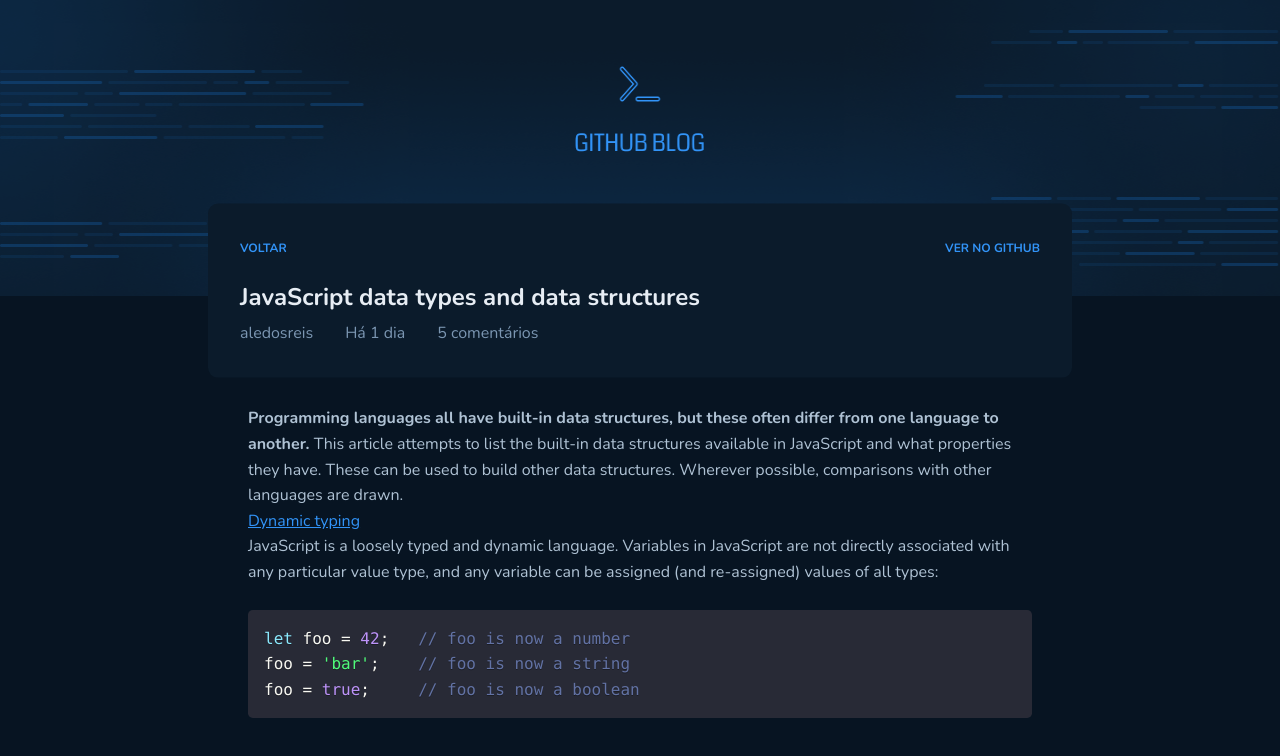
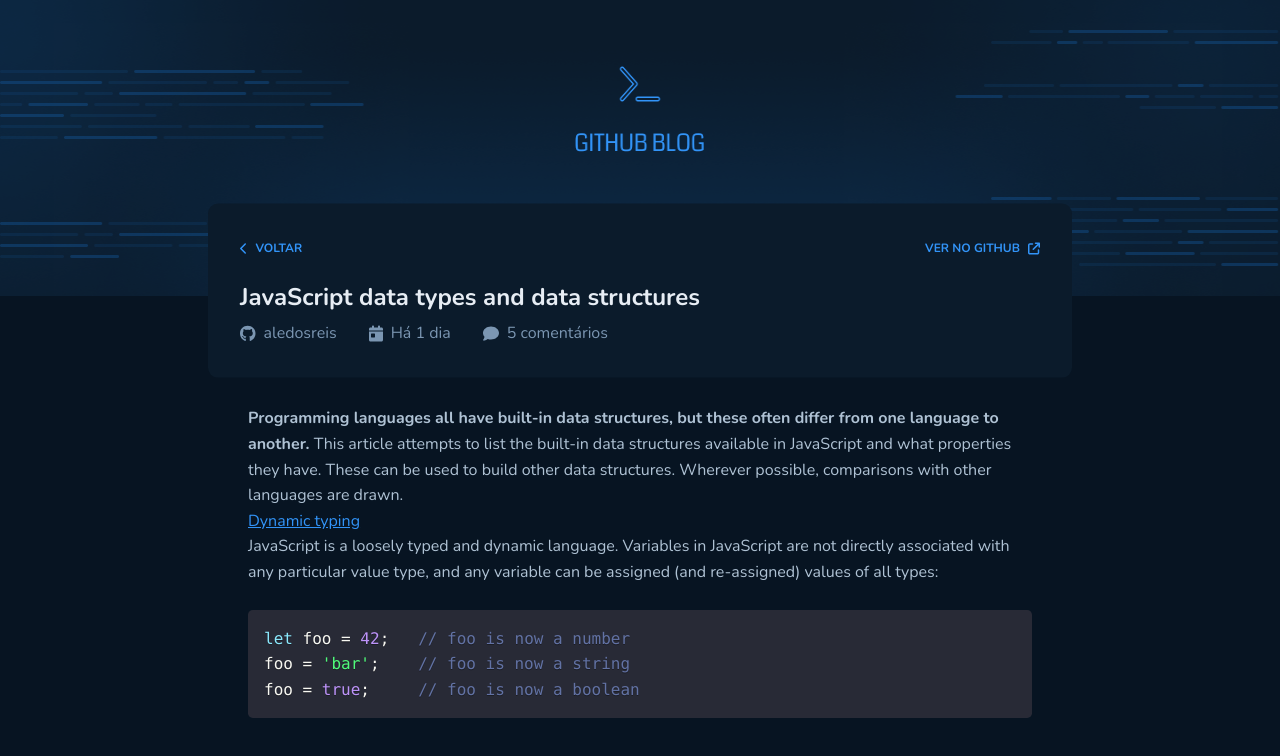
Before and after one commit to aledosreis/github-blog, a React (Vite) app: page /post/0 in a window 1280 px wide. Shown: the top 756 px of the page. Built offline with nearby package versions, Linux system fonts and the light colour scheme.

Commit message:
add font awesome icons

```diff
--- a/package.json
+++ b/package.json
@@ -10,6 +10,10 @@
     "preview": "vite preview"
   },
   "dependencies": {
+    "@fortawesome/fontawesome-svg-core": "^6.6.0",
+    "@fortawesome/free-brands-svg-icons": "^6.6.0",
+    "@fortawesome/free-solid-svg-icons": "^6.6.0",
+    "@fortawesome/react-fontawesome": "^0.2.2",
     "react": "^18.3.1",
     "react-dom": "^18.3.1",
     "react-markdown": "^9.0.1",
--- a/src/pages/Home/index.module.css
+++ b/src/pages/Home/index.module.css
@@ -36,6 +36,7 @@
   font-size: 0.75rem;
   display: flex;
   gap: 0.5rem;
+  align-items: center;
 }
 
 .profileFooter {
@@ -48,6 +49,7 @@
   display: flex;
   gap: 0.5rem;
   color: var(--base-subtitle);
+  align-items: center;
 }
 
 /* Home Content */
--- a/src/pages/Home/index.tsx
+++ b/src/pages/Home/index.tsx
@@ -1,5 +1,12 @@
+import { FontAwesomeIcon } from "@fortawesome/react-fontawesome";
 import { CardPost } from "../../components/CardPost";
 import styles from "./index.module.css";
+import { faGithub } from "@fortawesome/free-brands-svg-icons";
+import {
+  faArrowUpRightFromSquare,
+  faBuilding,
+  faUserGroup,
+} from "@fortawesome/free-solid-svg-icons";
 
 export function Home() {
   return (
@@ -9,7 +16,10 @@
         <div className={styles.profileInfo}>
           <div className={styles.profileHeader}>
             <h1>Alessandro Reis</h1>
-            <a href="https://github.com/aledosreis">GITHUB</a>
+            <a href="https://github.com/aledosreis">
+              GITHUB
+              <FontAwesomeIcon icon={faArrowUpRightFromSquare} />
+            </a>
           </div>
           <p>
             Tristique volutpat pulvinar vel massa, pellentesque egestas. Eu
@@ -17,9 +27,17 @@
             volutpat pulvinar vel mass.
           </p>
           <div className={styles.profileFooter}>
-            <span>aledosreis</span>
-            <span>DXC Technology</span>
-            <span>0 seguidores</span>
+            <span>
+              <FontAwesomeIcon icon={faGithub} />
+              aledosreis
+            </span>
+            <span>
+              <FontAwesomeIcon icon={faBuilding} />
+              DXC Technology
+            </span>
+            <span>
+              <FontAwesomeIcon icon={faUserGroup} />0 seguidores
+            </span>
           </div>
         </div>
       </div>
--- a/src/pages/Post/index.tsx
+++ b/src/pages/Post/index.tsx
@@ -1,8 +1,16 @@
 import Markdown from "react-markdown";
-import {Prism as SyntaxHighlighter} from 'react-syntax-highlighter'
-import {dracula} from 'react-syntax-highlighter/dist/esm/styles/prism'
+import { Prism as SyntaxHighlighter } from "react-syntax-highlighter";
+import { dracula } from "react-syntax-highlighter/dist/esm/styles/prism";
 
 import styles from "./post.module.css";
+import { FontAwesomeIcon } from "@fortawesome/react-fontawesome";
+import {
+  faArrowUpRightFromSquare,
+  faCalendarDay,
+  faChevronLeft,
+  faComment,
+} from "@fortawesome/free-solid-svg-icons";
+import { faGithub } from "@fortawesome/free-brands-svg-icons";
 
 const markdown = `**Programming languages all have built-in data structures, but these often differ from one language to another.** This article attempts to list the built-in data structures available in JavaScript and what properties they have. These can be used to build other data structures. Wherever possible, comparisons with other languages are drawn.\n
 
@@ -14,21 +22,35 @@
 foo = 'bar';    // foo is now a string
 foo = true;     // foo is now a boolean
 ~~~
-`
+`;
 
 export function Post() {
   return (
     <>
       <div className={styles.postInfo}>
         <div className={styles.postActions}>
-          <a href="/">VOLTAR</a>
-          <a href="https://github.com/aledosreis">VER NO GITHUB</a>
+          <a href="/">
+            <FontAwesomeIcon icon={faChevronLeft} />
+            VOLTAR
+          </a>
+          <a href="https://github.com/aledosreis">
+            VER NO GITHUB
+            <FontAwesomeIcon icon={faArrowUpRightFromSquare} />
+          </a>
         </div>
         <h1>JavaScript data types and data structures</h1>
         <div className={styles.postMetrics}>
-          <span>aledosreis</span>
-          <span>Há 1 dia</span>
-          <span>5 comentários</span>
+          <span>
+            <FontAwesomeIcon icon={faGithub} />
+            aledosreis
+          </span>
+          <span>
+            <FontAwesomeIcon icon={faCalendarDay} />
+            Há 1 dia
+          </span>
+          <span>
+            <FontAwesomeIcon icon={faComment} />5 comentários
+          </span>
         </div>
       </div>
 
@@ -37,21 +59,21 @@
         children={markdown}
         components={{
           code(props) {
-            const {children, className, ...rest} = props
-            const match = /language-(\w+)/.exec(className || '')
+            const { children, className, ...rest } = props;
+            const match = /language-(\w+)/.exec(className || "");
             return match ? (
               <SyntaxHighlighter
-              PreTag="div"
-              children={String(children).replace(/\n$/, '')}
-              language={match[1]}
-              style={dracula}
+                PreTag="div"
+                children={String(children).replace(/\n$/, "")}
+                language={match[1]}
+                style={dracula}
               />
             ) : (
               <code {...rest} className={className}>
                 {children}
               </code>
-            )
-          }
+            );
+          },
         }}
       />
     </>
--- a/src/pages/Post/post.module.css
+++ b/src/pages/Post/post.module.css
@@ -26,6 +26,7 @@
   gap: 0.5rem;
   font-size: 0.75rem;
   font-weight: 700;
+  align-items: center;
 }
 
 .postMetrics {
@@ -37,6 +38,7 @@
   display: flex;
   gap: 0.5rem;
   color: var(--base-span);
+  align-items: center;
 }
 
 .postContent {
```
Also changed, not shown: 1 other file (tests, documents, lock files or other folders).
